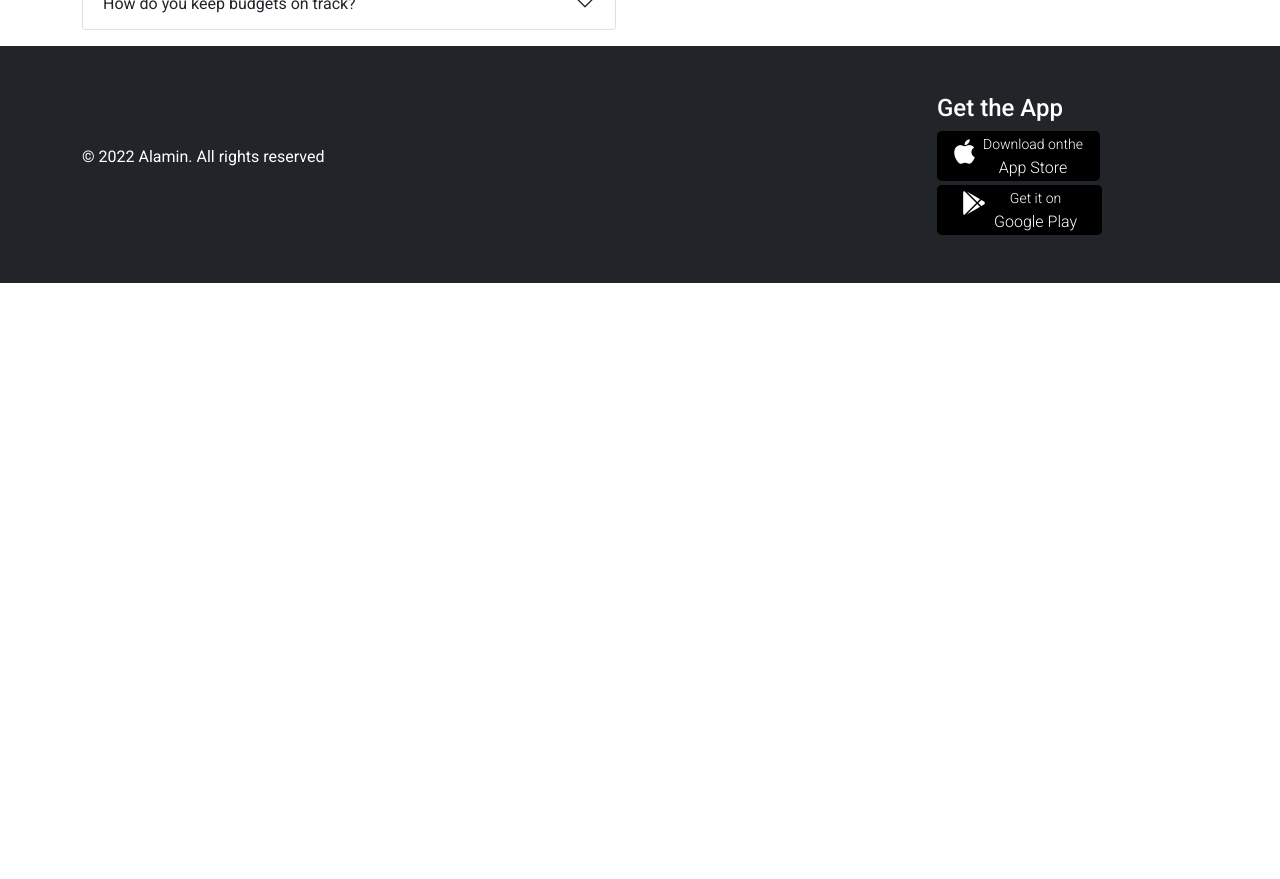
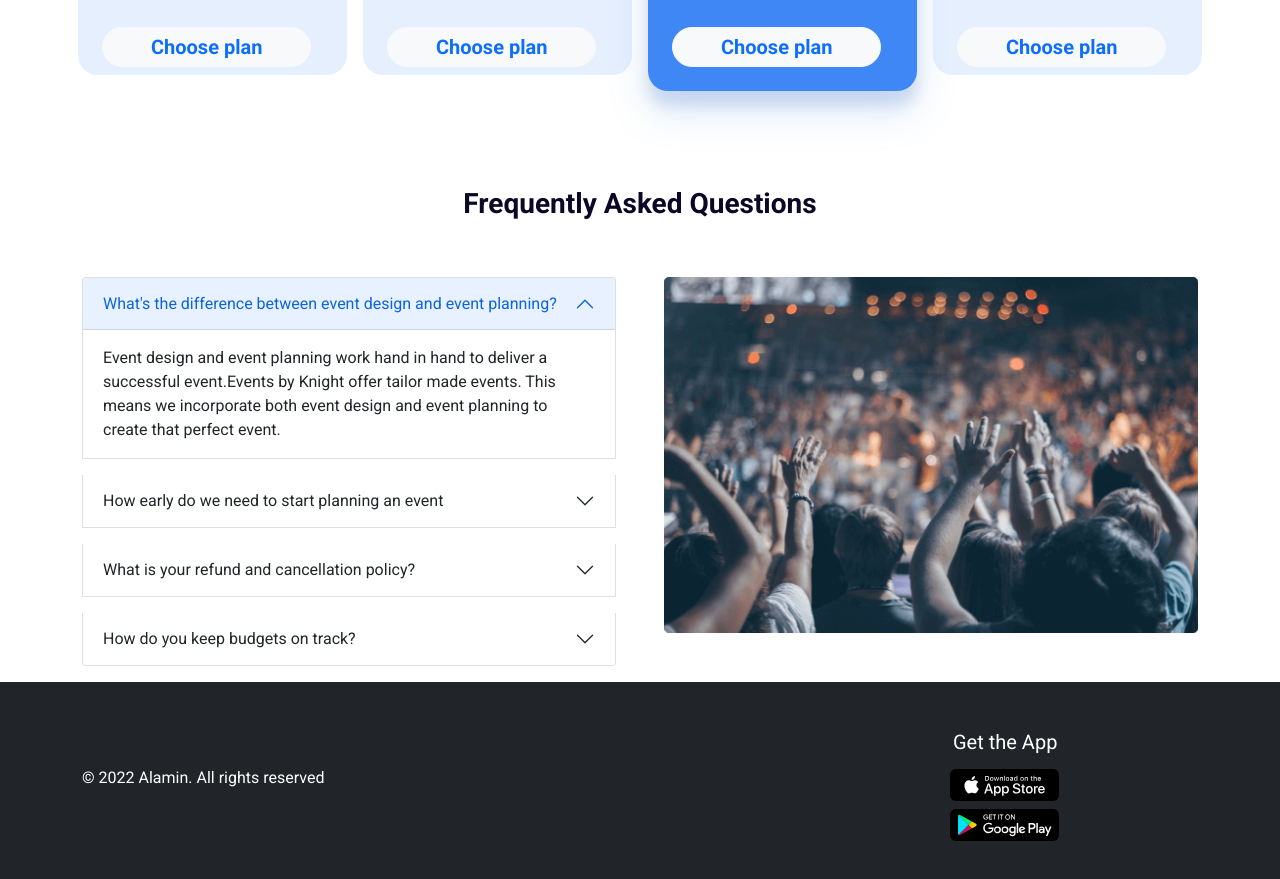
Before and after one commit to Alamin-git/Convention-Hall, a plain HTML site: page index.html in a window 1280 px wide. Shown: the part 1751-2630 px from the top of the page. Before the commit the page ends 2034 px from the top, so only its background shows below. Drawn offline with nearby package versions, Linux system fonts and the light colour scheme.

Commit message:
almost done

```diff
--- a/index.html
+++ b/index.html
@@ -96,7 +96,23 @@
     <main class="container">
         <!-- Image Gallery for bouns part  -->
         <section class="image-gallery">
-
+            <div class="package-heading">
+                <h2 class="fs-3 fw-bold text-center py-5 packeg-heading">Image Gallery</h2>
+            </div>
+            <div class="row gy-3">
+                <div class="col-12 col-sm-6 col-md-4 col-lg-4"><img src="image-gallery/image-2.jpg" alt=""
+                        class="img-thumbnail"></div>
+                <div class="col-12 col-sm-6 col-md-4 col-lg-4"><img src="image-gallery/image-7.jpg" alt=""
+                        class="img-thumbnail"></div>
+                <div class="col-12 col-sm-6 col-md-4 col-lg-4"><img src="image-gallery/image-4.jpg" alt=""
+                        class="img-thumbnail"></div>
+                <div class="col-12 col-sm-6 col-md-4 col-lg-4"><img src="image-gallery/image-11.jpg" alt=""
+                        class="img-thumbnail"></div>
+                <div class="col-12 col-sm-6 col-md-4 col-lg-4"><img src="image-gallery/image-5.jpg" alt=""
+                        class="img-thumbnail"></div>
+                <div class="col-12 col-sm-6 col-md-4 col-lg-4"><img src="image-gallery/image-6.jpg" alt=""
+                        class="img-thumbnail"></div>
+            </div>
         </section>
         <!-- Our package start  -->
         <section>
@@ -293,7 +309,7 @@
                         </div>
                     </div>
                 </div>
-                <div class="col-12 col-sm-12 col-md-12 col-lg-6 order-md-1 order-lg-2 order-sm-1 order-1">
+                <div class="col-12 col-sm-12 col-md-12 col-lg-6 order-md-1 order-lg-2 order-sm-1 order-1 text-center">
                     <img class="img-fluid" src="images/people.png" alt="">
                 </div>
             </div>
@@ -306,28 +322,19 @@
                     <p class="text-white">© 2022 Alamin. All rights reserved</p>
                 </div>
                 <div class="col-12 col-md-3 col-lg-3">
-                    <h4 class="text-white">Get the App</h4>
-                    <div>
-                        <button type="button" class="btn app-btn px-3 py-0 rounded-3 mb-1">
-                            <a class="text-white d-flex text-decoration-none"
-                                href="https://apps.apple.com/us/app/photo-editor/id546821797">
-                                <span class=" fs-3 pe-2"><i class="fab fa-apple"></i></span>
-                                <div class=" fw-lighter">
-                                    <small>Download onthe</small><br>
-                                    App Store
-                                </div>
+                    <h4 class="text-white fw-normal fs-5 ms-3">Get the App</h4>
+                    <div class="image-icon">
+                        <button type="button" class="btn">
+                            <a href="https://apps.apple.com/us/app/photo-editor/id546821797">
+                                <img src="icons/appstore.svg" class="img-fluid" alt="">
                             </a>
                         </button>
                     </div>
-                    <div>
-                        <button type="button" class="btn app-btn px-4 py-0 rounded-3">
-                            <a class="text-white d-flex text-decoration-none"
+                    <div class="image-icon">
+                        <button type="button" class="btn">
+                            <a
                                 href="https://play.google.com/store/apps/details?id=photo.editor.photoeditor.photoeditorpro&hl=en&gl=US">
-                                <span class="fs-4 pe-2"><i class="fab fa-google-play"></i></span>
-                                <div class=" fw-lighter">
-                                    <small>Get it on</small> <br>
-                                    Google Play
-                                </div>
+                                <img src="icons/googleplay.svg" class="img-fluid" alt="">
                             </a>
                         </button>
                     </div>
--- a/styles/style.css
+++ b/styles/style.css
@@ -5,26 +5,32 @@
 body {
      font-family: "Roboto", sans-serif;
 }
+/* for main heading fast color  */
 .main-heading {
      color: rgb(63, 135, 245);
 }
-
+/* section heading color  */
 .packeg-heading {
      color: #0a0826;
 }
+/* packeg text color  */
 .packeg-color {
      color: #231d4f;
 }
+/* packeg background color  */
 .packeg-bg {
      border-radius: 20px;
      background-color: rgba(176, 205, 248, 0.322);
 }
+/* packeg three background color  */
 .package-3 {
      border-radius: 20px;
      background-color: rgb(63, 135, 245);
      box-shadow: rgba(96, 152, 235, 0.25) 0px 19px 38px,
           rgba(120, 150, 194, 0.22) 0px 15px 12px;
 }
-.app-btn {
-     background-color: #000000;
+
+.image-icon {
+     height: 40px;
+     width: 135px;
 }
```
Also changed, not shown: icons/appstore.svg (added), icons/googleplay.svg (added), image-gallery/image-1.jpg (added), image-gallery/image-10.jpg (added), image-gallery/image-11.jpg (added), image-gallery/image-12.jpg (added), image-gallery/image-2.jpg (added), image-gallery/image-3.jpg (added), image-gallery/image-4.jpg (added), image-gallery/image-5.jpg (added), image-gallery/image-6.jpg (added), image-gallery/image-7.jpg (added), image-gallery/image-8.jpg (added), image-gallery/image-9.jpg (added).
